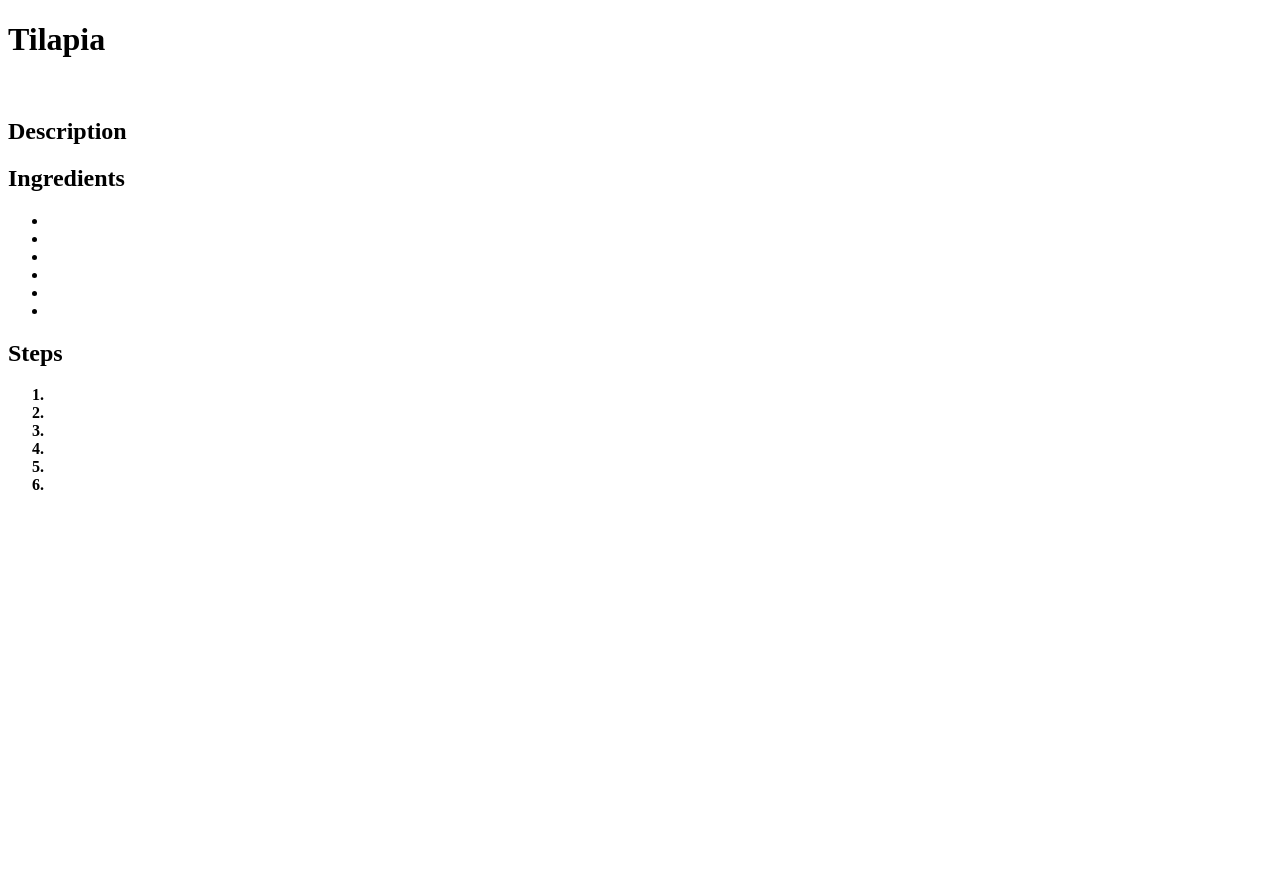
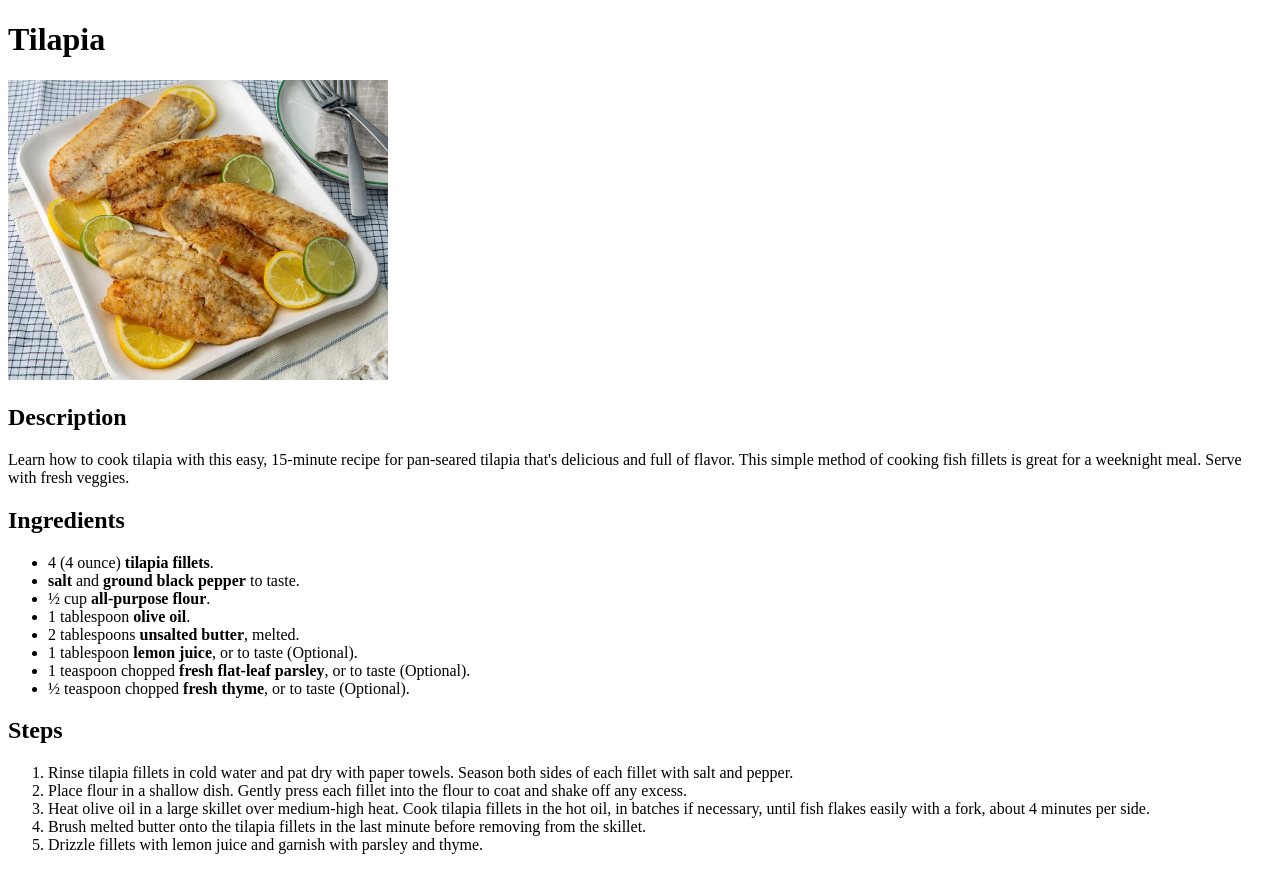
Before and after one commit to acortes8/recipes, a plain HTML site: page recipes/tilapia.html in a window 1280 px wide. Before the commit the page ends 800 px from the top, so only its background shows below. Drawn offline with Linux system fonts and the light colour scheme.

Commit message:
Finish out file for chili and tilapia
They both needed their photos, ingredients, and steps information filled

```diff
--- a/recipes/tilapia.html
+++ b/recipes/tilapia.html
@@ -6,30 +6,30 @@
     </head>
     <body>
         <h1>Tilapia</h1>
-        <img>
+        <img src="../images/tilapia.webp" alt="Platter of golden brown, pan seared, tilapia, with slices of lemon and lime" height="300" width="380">
 
         <h2>Description</h2>
-        <p></p>
-        <p></p>
+        <p>Learn how to cook tilapia with this easy, 15-minute recipe for pan-seared tilapia that's delicious and full of flavor. This simple method of cooking fish fillets is great for a weeknight meal. Serve with fresh veggies.</p>
 
         <h2>Ingredients</h2>
         <ul>
-            <li><strong></li>
-            <li><strong></li>
-            <li><strong></li>
-            <li><strong></li>
-            <li><strong></li>
-            <li><strong></li>
+            <li>4 (4 ounce) <strong>tilapia fillets</strong>.</li>
+            <li><strong>salt</strong> and <strong>ground black pepper</strong> to taste.</li>
+            <li>½ cup <strong>all-purpose flour</strong>.</li>
+            <li>1 tablespoon <strong>olive oil</strong>.</li>
+            <li>2 tablespoons <strong>unsalted butter</strong>, melted.</li>
+            <li>1 tablespoon <strong>lemon juice</strong>, or to taste (Optional).</li>
+            <li>1 teaspoon chopped <strong>fresh flat-leaf parsley</strong>, or to taste (Optional).</li>
+            <li>½ teaspoon chopped <strong>fresh thyme</strong>, or to taste (Optional).</li>
         </ul>
 
         <h2>Steps</h2>
         <ol>
-            <li><strong></strong></li>
-            <li><strong></strong></li>
-            <li><strong></strong></li>
-            <li><strong></strong></li>
-            <li><strong></strong></li>
-            <li><strong></strong></li>
+            <li>Rinse tilapia fillets in cold water and pat dry with paper towels. Season both sides of each fillet with salt and pepper.</li>
+            <li>Place flour in a shallow dish. Gently press each fillet into the flour to coat and shake off any excess.</li>
+            <li>Heat olive oil in a large skillet over medium-high heat. Cook tilapia fillets in the hot oil, in batches if necessary, until fish flakes easily with a fork, about 4 minutes per side.</li>
+            <li>Brush melted butter onto the tilapia fillets in the last minute before removing from the skillet.</li>
+            <li>Drizzle fillets with lemon juice and garnish with parsley and thyme.</li>
         </ol>
     </body>
 </html>
```
Also changed, not shown: index.html (+3 -1 lines), recipes/chili.html (+10 -15 lines), images/chili.webp (added), images/tilapia.webp (added).
